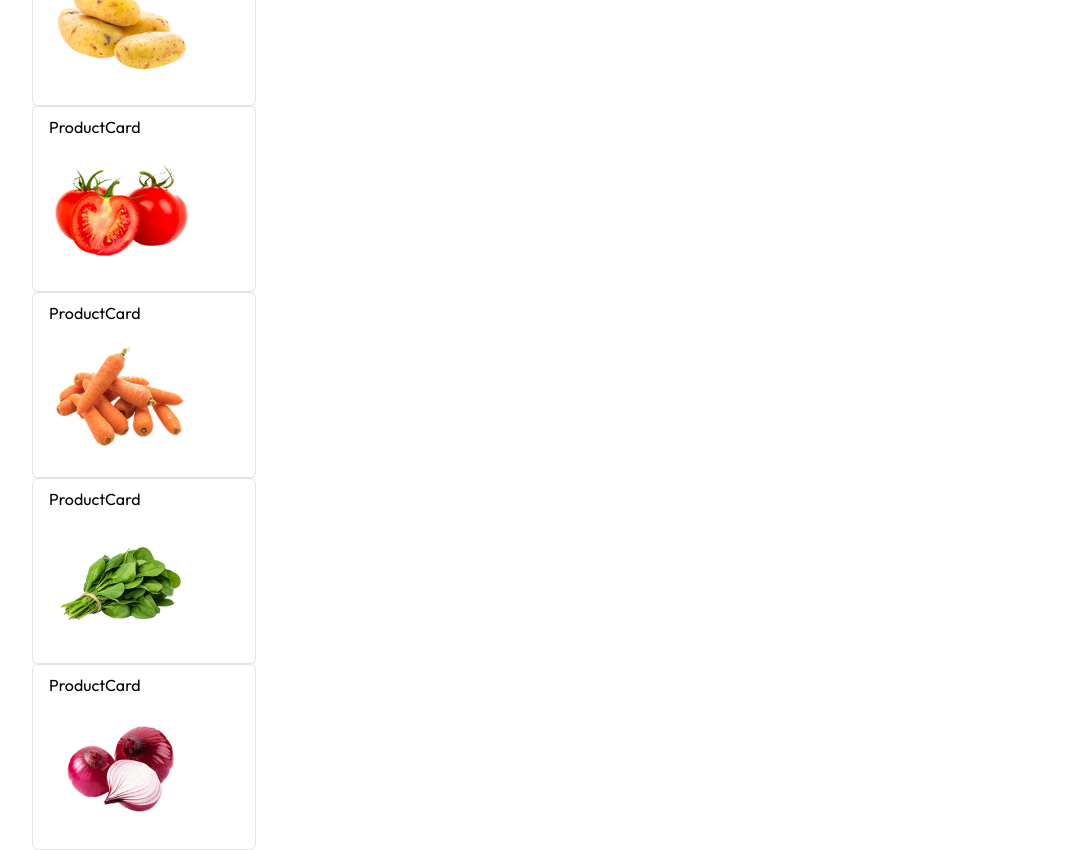
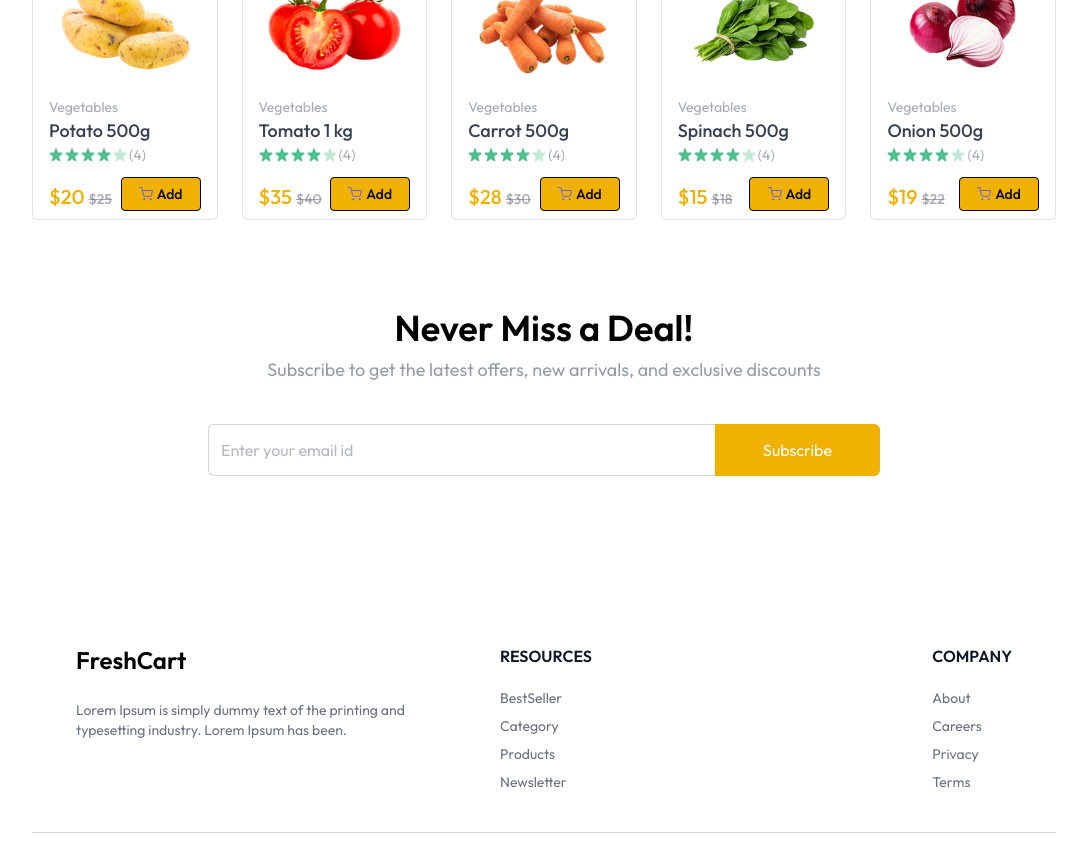
Before and after one commit to RNiamat/Mernstack-Projects, a React (Vite) app in the folder Full Stack Grocery Website/client/: page / in a window 1280 px wide. Shown: the part 960-1810 px from the top of the page, without its empty margins (96-1183 px from the left). Built offline with nearby package versions, Linux system fonts and the light colour scheme.

Commit message:
Nenewsletter comp & cart toast + BestSeller Updated

```diff
--- a/Full Stack Grocery Website/client/src/App.jsx
+++ b/Full Stack Grocery Website/client/src/App.jsx
@@ -9,6 +9,8 @@ import { AppContext } from './context/AppContext'
 import { useContext } from 'react'
 import Auth from './models/Auth'
 import ProductCategory from './pages/ProductCategory'
+import Footer from './components/Footer'
+import { Toaster } from 'react-hot-toast'
 
 const App = () => {
   const { isSeller, showUserLogin } = useContext(AppContext);  // ✅ Correct
@@ -18,6 +20,7 @@ const App = () => {
     <div className='text-default min-h-screen'>
       {isSellerPath ? null : <Navbar />}
       {showUserLogin ? <Auth /> : null}
+      <Toaster />
       <div className='px-6 md:px-16 lg:px-24 xl:px-32 '>
         <Routes>
           <Route path="/" element={<Home />} />
@@ -28,7 +31,9 @@ const App = () => {
           <Route path="/products/:category" element={<ProductCategory />} />
         </Routes>
       </div>
+      {isSellerPath ? null : <Footer />}
     </div>
+
   )
 }
 
--- a/Full Stack Grocery Website/client/src/components/BestSeller.jsx
+++ b/Full Stack Grocery Website/client/src/components/BestSeller.jsx
@@ -7,13 +7,13 @@ const BestSeller = () => {
   return (
     <div className="mt-16">
       <p className="text-2xl font-medium md:text-3xl">Best Seller</p>
-      <div>
-        {products.filter((product) => product.inStock).slice(0, 6).map((product , index) => (
+      <div className="my-6 grid grid-cols-1 sm:grid-cols-2 md:grid-cols-4 lg:grid-cols-5 gap-6">
+        {products.filter((product) => product.inStock).slice(0, 5).map((product, index) => (
           <ProductCard key={index} product={product} />
         ))}
       </div>
     </div>
-  )
-}
+  );
+};
 
 export default BestSeller
--- /dev/null
+++ b/Full Stack Grocery Website/client/src/components/Footer.jsx
@@ -0,0 +1,44 @@
+import React from 'react'
+
+const Footer = () => {
+  return (
+    <footer className="px-6 py-16 md:px-16 lg:px-24 xl:px-32 w-full">
+            <div className="flex flex-col md:flex-row items-start justify-center gap-10 py-10 border-b border-gray-500/30">
+
+                <div className="max-w-96">
+                    <h1 className='text-2xl font-semibold'>FreshCart</h1>
+                    <p className="mt-6 text-sm text-gray-500">
+                        Lorem Ipsum is simply dummy text of the printing and typesetting industry. Lorem Ipsum has been.
+                    </p>
+                </div>
+
+                <div className="w-1/2 flex flex-wrap md:flex-nowrap justify-between">
+                    <div>
+                        <h2 className="font-semibold text-gray-900 mb-5">RESOURCES</h2>
+                        <ul className="text-sm text-gray-500 space-y-2 list-none">
+                            <li><a href="#">BestSeller</a></li>
+                            <li><a href="#">Category</a></li>
+                            <li><a href="#">Products</a></li>
+                            <li><a href="#">Newsletter</a></li>
+                        </ul>
+                    </div>
+                    <div>
+                        <h2 className="font-semibold text-gray-900 mb-5">COMPANY</h2>
+                        <div className="text-sm text-gray-500 space-y-2 list-none">
+                            <li><a href="#">About</a></li>
+                            <li><a href="#">Careers</a></li>
+                            <li><a href="#">Privacy</a></li>
+                            <li><a href="#">Terms</a></li>
+                        </div>
+                    </div>
+                </div>
+
+            </div>
+            <p className="py-4 text-center text-xs md:text-sm text-gray-500">
+                Copyright 2024 © <a href="https://prebuiltui.com">PrebuiltUI</a>. All Right Reserved.
+            </p>
+        </footer>
+  )
+}
+
+export default Footer
--- /dev/null
+++ b/Full Stack Grocery Website/client/src/components/NewsLetter.jsx
@@ -0,0 +1,25 @@
+import React from 'react'
+
+const NewsLetter = () => {
+  return (
+   <div className="flex py-16 flex-col items-center justify-center text-center space-y-2">
+            <h1 className="md:text-4xl text-2xl font-semibold">Never Miss a Deal!</h1>
+            <p className="md:text-lg text-gray-500/70 pb-8">
+                Subscribe to get the latest offers, new arrivals, and exclusive discounts
+            </p>
+            <form className="flex items-center justify-between max-w-2xl w-full md:h-13 h-12">
+                <input
+                    className="border border-gray-300 rounded-md h-full border-r-0 outline-none w-full rounded-r-none px-3 text-gray-500"
+                    type="text"
+                    placeholder="Enter your email id"
+                    required
+                />
+                <button type="submit" className="md:px-12 px-8 h-full text-white bg-yellow-500 hover:bg-black transition-all cursor-pointer rounded-md rounded-l-none">
+                    Subscribe
+                </button>
+            </form>
+        </div>
+  )
+}
+
+export default NewsLetter
--- a/Full Stack Grocery Website/client/src/components/ProductCard.jsx
+++ b/Full Stack Grocery Website/client/src/components/ProductCard.jsx
@@ -1,16 +1,65 @@
-import React from 'react'
-import { useContext } from 'react';
-import { AppContext} from '../context/AppContext';
+import { useContext, useState } from 'react';
+import { AppContext } from '../context/AppContext';
+import { assets } from "../assets/assets";
 
-const ProductCard = ({product}) => {
-    const {navigate} = useContext(AppContext);
-  return product && (
-    <div className="border border-gray-500/20 rounded-md md:px-4 px-3 py-2 bg-white min-w-56 max-w-56 w-full">
-      ProductCard
-      <div className="group flex items-center cursor-pointer justify-center px-2"></div>
-      <img src={product.image[0]} alt="" className="group-hover:scale-105 transition max-w-26 md:max-w-36" />
-    </div>
-  )
-}
+const ProductCard = ({ product }) => {
+  const [count, setCount] = useState(0);
+  const { navigate } = useContext(AppContext);
 
-export default ProductCard
+  return (
+    product && (
+      <div onClick={() => {
+        navigate(`/product/${product.category.toLowerCase()}/${product._id
+          }`)
+      }} className="border border-gray-500/20 rounded-md md:px-4 px-3 py-2 bg-white w-full">
+        <div className="group cursor-pointer flex items-center justify-center px-2">
+          <img className="group-hover:scale-105 transition max-w-26 md:max-w-36" src={product.image[0]} alt={product.name} />
+        </div>
+        <div className="text-gray-500/60 text-sm">
+          <p>{product.category}</p>
+          <p className="text-gray-700 font-medium text-lg truncate w-full">{product.name}</p>
+          <div className="flex items-center gap-0.5">
+            {Array(5)
+              .fill("")
+              .map((_, i) => (
+                <img
+                  key={i}
+                  src={i < 4 ? assets.star_icon : assets.star_dull_icon}
+                  alt="rating"
+                  className="w-3 md:w-3.5"
+                />
+              ))}
+            <p>({4})</p>
+          </div>
+          <div className="flex items-end justify-between mt-3">
+            <p className="md:text-xl text-base font-medium text-yellow-500">
+              ${product.offerPrice} <span className="text-gray-500/60 md:text-sm text-xs line-through">${product.price}</span>
+            </p>
+            <div onClick={(e) => e.stopPropagation()} className="text-black">
+              {count === 0 ? (
+                <button className="flex items-center justify-center gap-1 bg-yellow-500 border border-black md:w-[80px] w-[64px] h-[34px] rounded text-black font-medium" onClick={() => setCount(1)} >
+                  <svg width="14" height="14" viewBox="0 0 14 14" fill="none" xmlns="http://www.w3.org/2000/svg">
+                    <path d="M.583.583h2.333l1.564 7.81a1.17 1.17 0 0 0 1.166.94h5.67a1.17 1.17 0 0 0 1.167-.94l.933-4.893H3.5m2.333 8.75a.583.583 0 1 1-1.167 0 .583.583 0 0 1 1.167 0m6.417 0a.583.583 0 1 1-1.167 0 .583.583 0 0 1 1.167 0" stroke="#615fff" stroke-linecap="round" stroke-linejoin="round" />
+                  </svg>
+                  Add
+                </button>
+              ) : (
+                <div className="flex items-center justify-center gap-2 md:w-20 w-16 h-[34px] bg-indigo-500/25 rounded select-none">
+                  <button onClick={() => setCount((prev) => Math.max(prev - 1, 0))} className="cursor-pointer text-md px-2 h-full" >
+                    -
+                  </button>
+                  <span className="w-5 text-center">{count}</span>
+                  <button onClick={() => setCount((prev) => prev + 1)} className="cursor-pointer text-md px-2 h-full" >
+                    +
+                  </button>
+                </div>
+              )}
+            </div>
+          </div>
+        </div>
+      </div>
+    )
+  );
+};
+
+export default ProductCard;
--- a/Full Stack Grocery Website/client/src/context/AppContext.jsx
+++ b/Full Stack Grocery Website/client/src/context/AppContext.jsx
@@ -2,7 +2,7 @@ import { createContext, useEffect, useState } from "react";
 import { useNavigate} from "react-router-dom";
 export const AppContext = createContext(null);
 import { dummyProducts } from "../assets/assets";
-
+import  toast  from "react-hot-toast";
 
 const AppContextProvider = ({children}) => {
     const navigate = useNavigate();
@@ -10,15 +10,57 @@ const AppContextProvider = ({children}) => {
     const [isSeller, setIsSeller] = useState(null);
     const [showUserLogin, setShowUserLogin] = useState(false);
     const [products, setProducts] = useState([]);
+    const [cartItems, setCartItems] = useState({});
 
     const fetchProducts = async () => {
 
         setProducts(dummyProducts);
     }
+
+    // Add to cart function
+
+    const addToCart = (itemId)=>
+        {
+            let cartData = structuredClone(cartItems);
+            if(cartData[itemId]){
+                cartData[itemId] += 1;
+            }else{
+                cartData[itemId] = 1;
+            }
+            setCartItems(cartData);
+            toast.success("Item added to cart");
+        }
+
+    const updateCartItem = (itemId, quantity) =>
+    {
+        let cartData = structuredClone(cartItems);
+        cartData[itemId] = quantity;
+
+        setCartItems(cartData);
+        toast.success("Cart item updated");
+    }
+
+    const totalCartAmount = () => {
+        let totalCartAmount = 0;
+        for(const items in cartItems)
+        {
+            let itemInfo = products.find((product)=> product._id === items)
+            if(itemInfo[items]>0)
+            {
+                totalCartAmount += cartItems[items]* itemInfo.offerPrice;
+            }
+        }
+        return math.floor(totalCartAmount * 1000)/1000;
+    }
+
+    const removeFromCart = (itemId) =>
+    {
+        let cartData = structuredClone(cartItems)
+    }
     useEffect(() =>{
         fetchProducts();
     }, [])
-    const value = {navigate, user, setUser, isSeller, setIsSeller, showUserLogin, setShowUserLogin, products, setProducts};
+    const value = {navigate, user, setUser, isSeller, setIsSeller, showUserLogin, setShowUserLogin, products, setProducts, cartItems, setCartItems, addToCart, updateCartItem, totalCartAmount};
 
     return (
         <AppContext.Provider value={value}>
--- a/Full Stack Grocery Website/client/src/pages/Home.jsx
+++ b/Full Stack Grocery Website/client/src/pages/Home.jsx
@@ -3,6 +3,8 @@ import Hero from '../components/Hero'
 import Categories from '../components/Category'
 import Category from '../components/Category'
 import BestSeller from '../components/BestSeller'
+import NewsLetter from '../components/NewsLetter'
+import Footer from '../components/Footer'
 
 const Home = () => {
   return (
@@ -10,6 +12,7 @@ const Home = () => {
       <Hero />
       <Category />
       <BestSeller />
+      <NewsLetter />
     </div>
   )
 }
```
